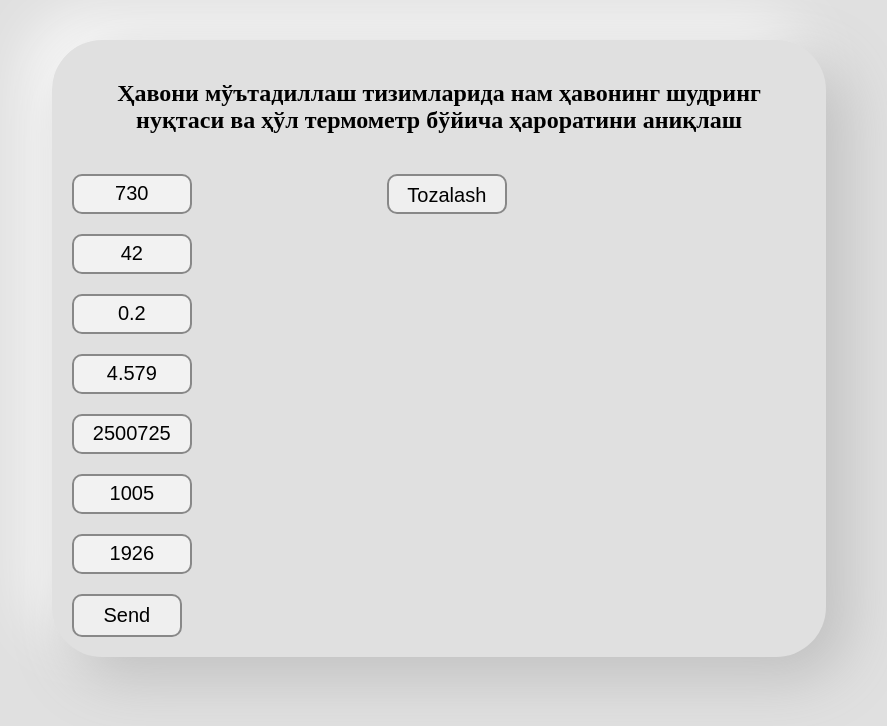
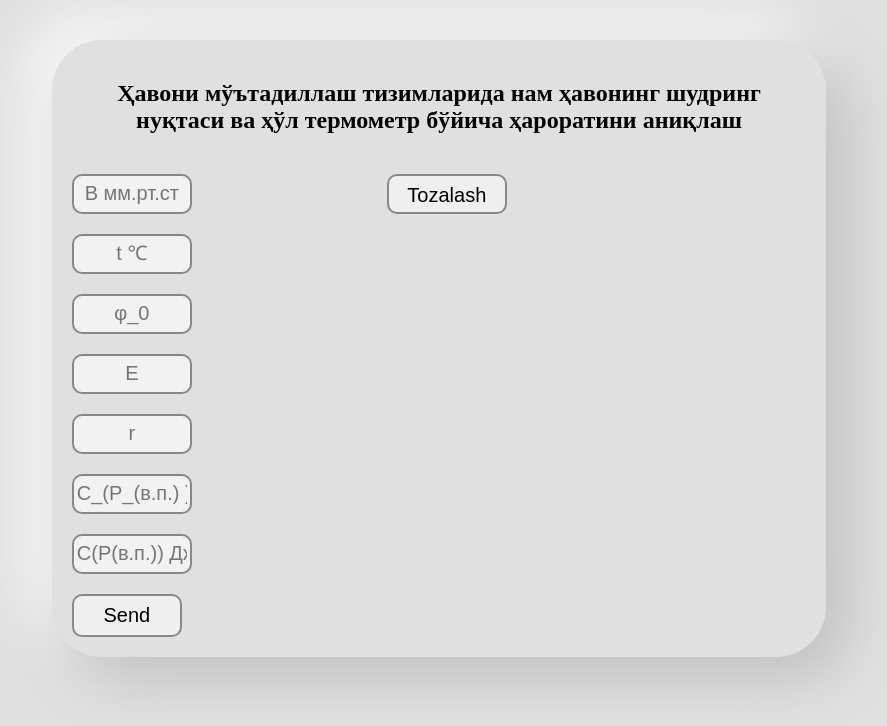
Before and after one commit to DostonbekRakhmatullayev/TDTU, a plain HTML site: page index.html in a window 1280 px wide. Shown: the whole page, without its empty margins (201-1088 px from the left). Drawn offline with Linux system fonts and the light colour scheme.

Commit message:
first comment

```diff
--- a/index.html
+++ b/index.html
@@ -26,35 +26,30 @@
                     type="text"
                     placeholder="В мм.рт.ст"
                     required
-                    value="730"
                   />
                   <input
                     class="form__input input_t"
                     type="text"
                     placeholder="t ℃"
                     required
-                    value="42"
                   />
                   <input
                     class="form__input input_f"
                     type="text"
                     placeholder="φ_0"
                     required
-                    value="0.2"
                   />
                   <input
                     class="form__input input_E"
                     type="text"
                     placeholder="E"
                     required
-                    value="4.579"
                   />
                   <input
                     class="form__input input_r"
                     type="text"
                     placeholder="r"
                     required
-                    value="2500725"
                   />
 
                   <input
@@ -62,14 +57,12 @@
                     type="text"
                     placeholder="C_(P_(в.п.) )"
                     required
-                    value="1005"
                   />
                   <input
                     class="form__input input_c2"
                     type="text"
                     placeholder="C(P(в.п.)) Дж/(кг∙℃)"
                     required
-                    value="1926"
                   />
                   <button class="button_submit" type="submit">Send</button>
                 </form>
```
